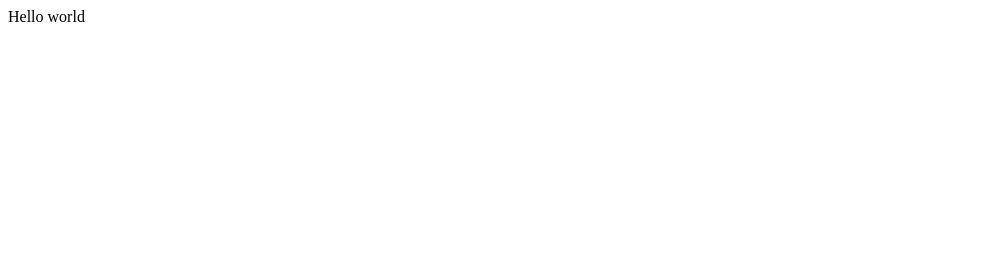
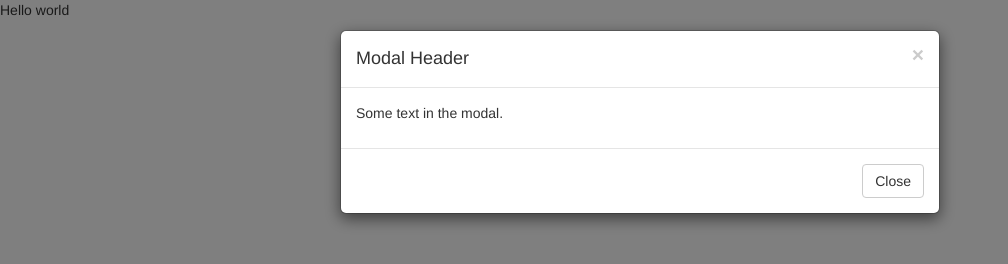
Before and after one commit to nguyenvanthucframgia2016/vuejs, a website: page index.html in a window 1280 px wide. Shown: the whole page, without its empty margins (0-1008 px from the left). Drawn offline with nearby package versions, Linux system fonts and the light colour scheme.

Commit message:
Life Cycle

```diff
--- a/index.html
+++ b/index.html
@@ -3,18 +3,78 @@
 <head>
     <meta charset="utf-8" />
     <title>Vue tutorial</title>
+    <link rel="stylesheet" href="node_modules/bootstrap/dist/css/bootstrap.min.css">
+    <script src="node_modules/jquery/dist/jquery.min.js"></script>
+    <script src="node_modules/bootstrap/dist/js/bootstrap.min.js"></script>
     <script type="text/javascript" src="node_modules/vue/dist/vue.min.js"></script>
 </head>
 <body>
     <div class="app">
         {{ messages }}
+
+        <!-- Modal -->
+        <div class="modal fade" id="myModal" class="myModal" role="dialog">
+            <div class="modal-dialog">
+                <!-- Modal content-->
+                <div class="modal-content">
+                    <div class="modal-header">
+                        <button type="button" class="close" data-dismiss="modal">&times;</button>
+                        <h4 class="modal-title">Modal Header</h4>
+                    </div>
+                    <div class="modal-body">
+                        <p>Some text in the modal.</p>
+                    </div>
+                    <div class="modal-footer">
+                        <button type="button" class="btn btn-default" data-dismiss="modal">Close</button>
+                    </div>
+                </div>
+            </div>
+        </div>
     </div>
 
     <script type="text/javascript">
         var app = new Vue({
             el: '.app',
             data: {
-                messages: 'Hello world'
+                messages: 'Hello world',
+                test: {
+                    a: 1
+                },
+                property: 'Blank'
+            },
+            computed: {
+                propertyComputed: function () {
+                    console.log('I change when this.property changes.')
+                    return this.property
+                }
+            },
+            beforeCreate: function () {
+                console.log('beforeCreate event');
+            },
+            created: function () {
+                // console.log('created event');
+                this.property = 'Example property update.';
+                console.log('propertyComputed will update, as this.property is now reactive.');
+            },
+            beforeMount: function () {
+                console.log('beforeMount event');
+            },
+            mounted: function () {
+                console.log('mounted event');
+                console.log(this.$el);
+                $('#myModal').modal('show');
+            },
+            beforeUpdate: function () {
+                console.log('beforeUpdate event');
+            },
+            updated: function () {
+                console.log('updated event');
+            },
+            beforeDestroy: function () {
+                console.log('beforeDestroy event');
+            },
+            destroyed: function () {
+                console.log('destroyed event');
             }
         });
     </script>
```
Also changed, not shown: README.md.
